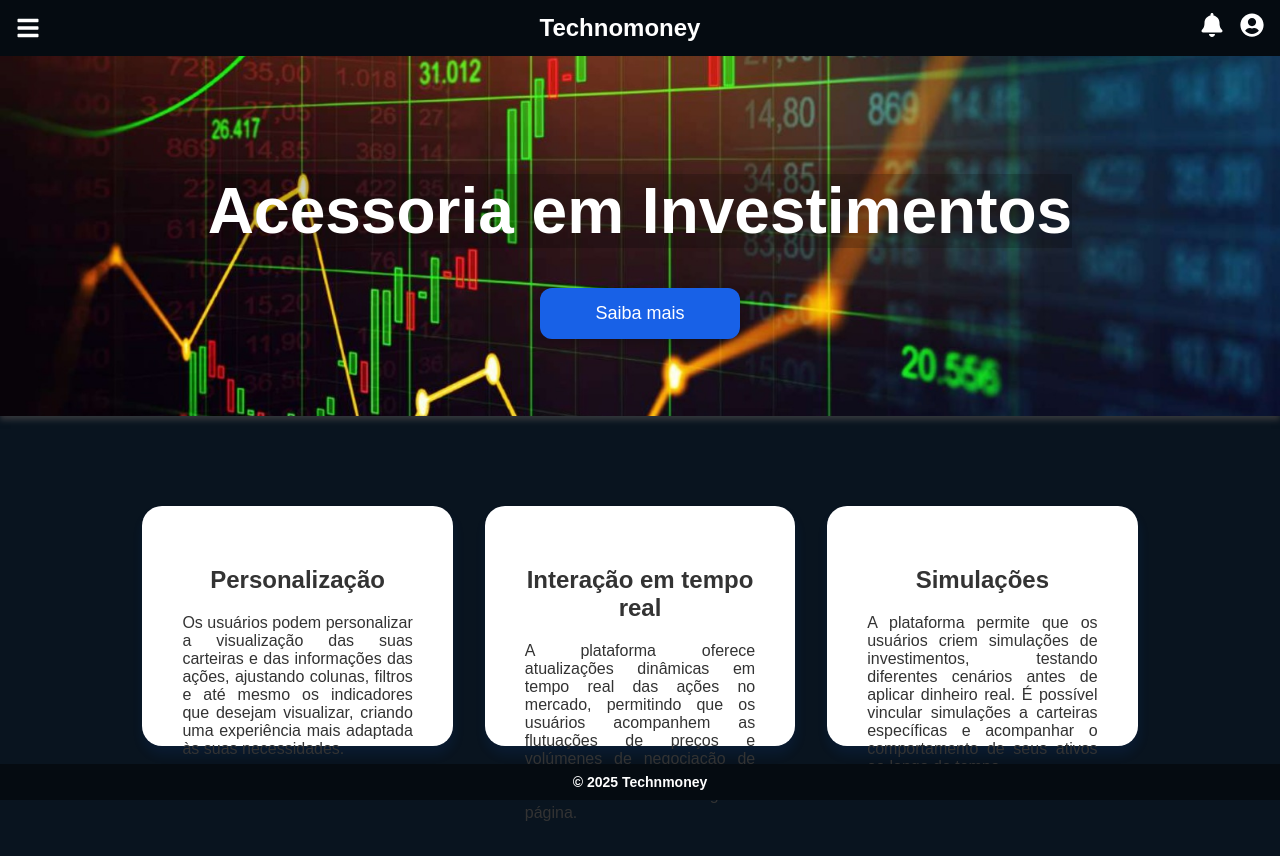
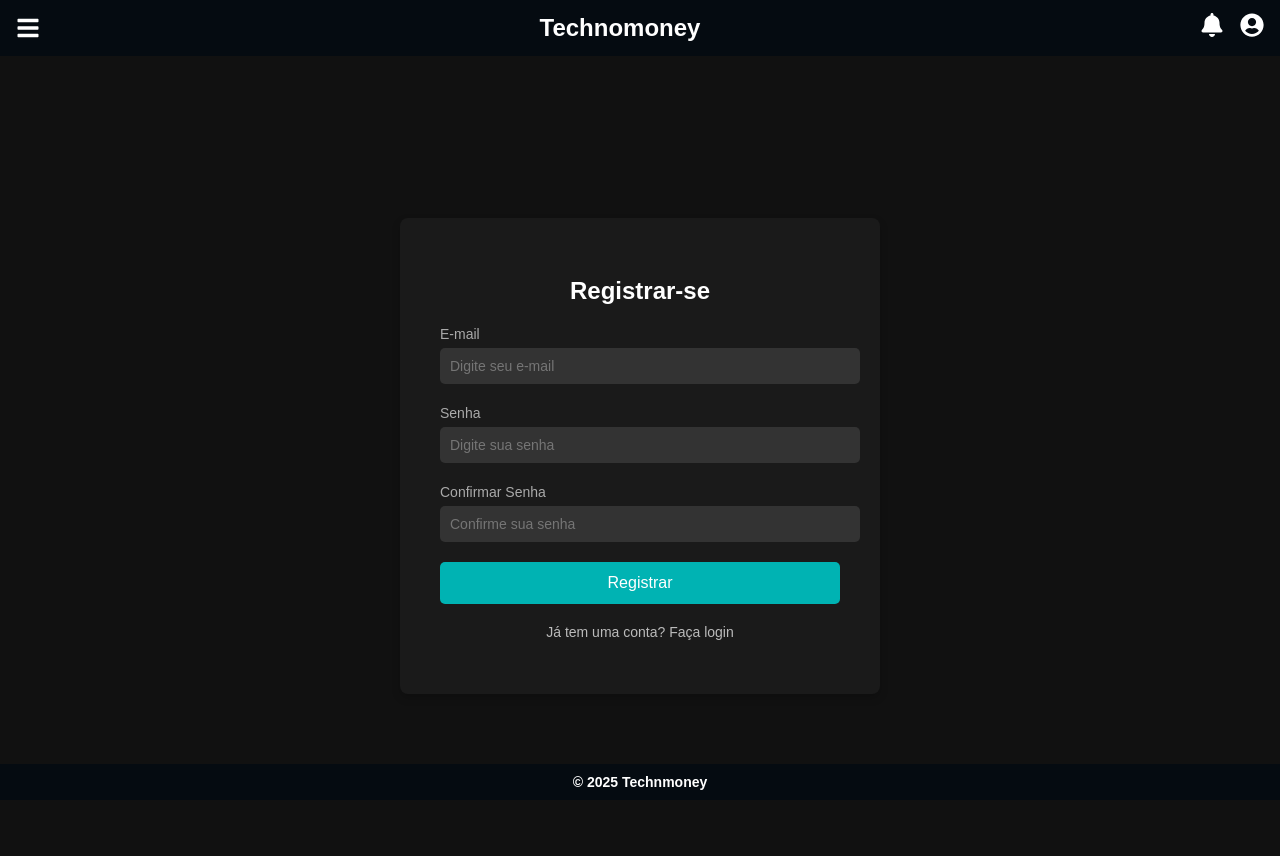
Before and after one commit to Gabrielrxewer/Technomoney-SENAI, a React (Create React App) app in the folder technomoney-app/: page /register in a window 1280 px wide. Built offline with nearby package versions, Linux system fonts and the light colour scheme.

Commit message:
Adicionando Popup de login e registro: Criação das páginas base de Login e Registro e criação do componente Popup

```diff
--- a/technomoney-app/package.json
+++ b/technomoney-app/package.json
@@ -21,7 +21,7 @@
     "react-dom": "^19.1.0",
     "react-icons": "^5.5.0",
     "react-redux": "^9.2.0",
-    "react-router-dom": "^7.5.3",
+    "react-router-dom": "^7.6.0",
     "react-scripts": "5.0.1",
     "styled-components": "^6.1.17",
     "typescript": "^5.8.3",
--- a/technomoney-app/src/App.tsx
+++ b/technomoney-app/src/App.tsx
@@ -1,17 +1,26 @@
 import React from 'react';
+import { BrowserRouter as Router, Route, Routes } from 'react-router-dom';
 import Header from './components/Header/Header';
 import Footer from './components/Footer/Footer';
 import Home from './components/Home/Home';
+import Login from './components/Login/Login';
+import Register from './components/Login/Register';
 
 import './App.css';
 
 function App() {
   return (
-    <div className="App">
-      <Header />
-      <Home />
-      <Footer/>
-    </div>
+    <Router>
+      <div className="App">
+        <Header />
+        <Routes>
+          <Route path="/" element={<Home />} />
+          <Route path="/login" element={<Login />} />
+          <Route path="/register" element={<Register />} />
+        </Routes>
+        <Footer />
+      </div>
+    </Router>
   );
 }
 
--- a/technomoney-app/src/components/Header/Header.tsx
+++ b/technomoney-app/src/components/Header/Header.tsx
@@ -1,27 +1,36 @@
 import { FaBars, FaBell, FaUserCircle } from "react-icons/fa";
-import React from "react";
+import React, { useState } from "react";
+import UserPopup from "../UserPopup/UserPopup";
 import "./Header.css";
 
 const Header: React.FC = () => {
+  const [isPopupOpen, setIsPopupOpen] = useState(false);
+
+  const togglePopup = () => {
+    setIsPopupOpen(!isPopupOpen);
+  };
+
   return (
     <header className="header">
       <div className="menu-icon">
-        {/* @ts-ignore */}
-        <FaBars /> {/* Ícone de Menu */}
+        {/* Ícone de Menu */}
+        <FaBars />
       </div>
       <div className="header-links">
         <h1>Technomoney</h1>
       </div>
       <div className="user-notifications">
         <div className="notification-bell">
-          {/* @ts-ignore */}
-          <FaBell /> {/* Ícone de Notificação */}
+          {/* Ícone de Notificação */}
+          <FaBell />
         </div>
-        <div className="user-profile">
-          {/* @ts-ignore */}
-          <FaUserCircle /> {/* Ignorando erro do TypeScript */}
+        <div className="user-profile" onClick={togglePopup}>
+          {/* Ícone de Usuário */}
+          <FaUserCircle />
         </div>
       </div>
+
+      {isPopupOpen && <UserPopup onClose={togglePopup} />}
     </header>
   );
 };
--- /dev/null
+++ b/technomoney-app/src/components/Login/Auth.css
@@ -0,0 +1,84 @@
+.auth-container {
+  background-color: #111;
+  color: #fff;
+  display: flex;
+  flex-direction: column;
+  justify-content: center;
+  align-items: center;
+  min-height: 100vh;
+}
+
+.auth-content {
+  display: flex;
+  justify-content: center;
+  align-items: center;
+  width: 100%;
+}
+
+.auth-card {
+  background-color: #1a1a1a;
+  padding: 40px;
+  border-radius: 8px;
+  width: 400px;
+  box-shadow: 0 4px 8px rgba(0, 0, 0, 0.2);
+}
+
+.auth-card h2 {
+  color: #fff;
+  text-align: center;
+  margin-bottom: 20px;
+}
+
+.form-group {
+  margin-bottom: 20px;
+}
+
+.form-group label {
+  font-size: 14px;
+  color: #aaa;
+}
+
+.form-group input {
+  width: 100%;
+  padding: 10px;
+  margin-top: 5px;
+  background-color: #333;
+  border: none;
+  border-radius: 5px;
+  color: #fff;
+  font-size: 14px;
+}
+
+.auth-button {
+  width: 100%;
+  padding: 12px;
+  background-color: #00b3b3;
+  color: #fff;
+  border: none;
+  border-radius: 5px;
+  font-size: 16px;
+  cursor: pointer;
+}
+
+.auth-button:hover {
+  background-color: #008c8c;
+}
+
+.auth-footer {
+  margin-top: 20px;
+  text-align: center;
+}
+
+.auth-footer p {
+  font-size: 14px;
+  color: #bbb;
+}
+
+.auth-footer a {
+  color: #00b3b3;
+  text-decoration: none;
+}
+
+.auth-footer a:hover {
+  text-decoration: underline;
+}
--- /dev/null
+++ b/technomoney-app/src/components/Login/Login.tsx
@@ -0,0 +1,60 @@
+import React, { useState } from "react";
+import { Link } from "react-router-dom";
+import Header from "../Header/Header";
+import Footer from "../Footer/Footer";
+import "./Auth.css";
+
+const Login: React.FC = () => {
+  const [email, setEmail] = useState("");
+  const [password, setPassword] = useState("");
+
+  const handleSubmit = (e: React.FormEvent) => {
+    e.preventDefault();
+  };
+
+  return (
+    <div className="auth-container">
+      <Header />
+      <div className="auth-content">
+        <div className="auth-card">
+          <h2>Login</h2>
+          <form onSubmit={handleSubmit}>
+            <div className="form-group">
+              <label htmlFor="email">E-mail</label>
+              <input
+                type="email"
+                id="email"
+                value={email}
+                onChange={(e) => setEmail(e.target.value)}
+                required
+                placeholder="Digite seu e-mail"
+              />
+            </div>
+            <div className="form-group">
+              <label htmlFor="password">Senha</label>
+              <input
+                type="password"
+                id="password"
+                value={password}
+                onChange={(e) => setPassword(e.target.value)}
+                required
+                placeholder="Digite sua senha"
+              />
+            </div>
+            <button type="submit" className="auth-button">
+              Entrar
+            </button>
+          </form>
+          <div className="auth-footer">
+            <p>
+              Não tem uma conta? <Link to="/register">Registre-se</Link>
+            </p>
+          </div>
+        </div>
+      </div>
+      <Footer />
+    </div>
+  );
+};
+
+export default Login;
--- /dev/null
+++ b/technomoney-app/src/components/Login/Register.tsx
@@ -0,0 +1,72 @@
+import React, { useState } from "react";
+import { Link } from "react-router-dom";
+import Header from "../Header/Header";
+import Footer from "../Footer/Footer";
+import "./Auth.css";
+
+const Register: React.FC = () => {
+  const [email, setEmail] = useState("");
+  const [password, setPassword] = useState("");
+  const [confirmPassword, setConfirmPassword] = useState("");
+
+  const handleSubmit = (e: React.FormEvent) => {
+    e.preventDefault();
+  };
+
+  return (
+    <div className="auth-container">
+      <Header />
+      <div className="auth-content">
+        <div className="auth-card">
+          <h2>Registrar-se</h2>
+          <form onSubmit={handleSubmit}>
+            <div className="form-group">
+              <label htmlFor="email">E-mail</label>
+              <input
+                type="email"
+                id="email"
+                value={email}
+                onChange={(e) => setEmail(e.target.value)}
+                required
+                placeholder="Digite seu e-mail"
+              />
+            </div>
+            <div className="form-group">
+              <label htmlFor="password">Senha</label>
+              <input
+                type="password"
+                id="password"
+                value={password}
+                onChange={(e) => setPassword(e.target.value)}
+                required
+                placeholder="Digite sua senha"
+              />
+            </div>
+            <div className="form-group">
+              <label htmlFor="confirmPassword">Confirmar Senha</label>
+              <input
+                type="password"
+                id="confirmPassword"
+                value={confirmPassword}
+                onChange={(e) => setConfirmPassword(e.target.value)}
+                required
+                placeholder="Confirme sua senha"
+              />
+            </div>
+            <button type="submit" className="auth-button">
+              Registrar
+            </button>
+          </form>
+          <div className="auth-footer">
+            <p>
+              Já tem uma conta? <Link to="/login">Faça login</Link>
+            </p>
+          </div>
+        </div>
+      </div>
+      <Footer />
+    </div>
+  );
+};
+
+export default Register;
--- /dev/null
+++ b/technomoney-app/src/components/UserPopup/UserPopup.css
@@ -0,0 +1,50 @@
+.user-popup {
+    position: absolute;
+    top: 60px;
+    right: 30px;
+    background-color: #1a1a1a;
+    color: #fff;
+    padding: 20px;
+    width: 200px;
+    border-radius: 8px;
+    box-shadow: 0 4px 8px rgba(0, 0, 0, 0.3);
+    display: flex;
+    flex-direction: column;
+    gap: 15px;
+    z-index: 10;
+  }
+
+  .popup-content {
+    display: flex;
+    flex-direction: column;
+  }
+
+  .popup-content ul {
+    list-style-type: none;
+    padding: 0;
+  }
+
+  .popup-content ul li {
+    padding: 10px;
+    font-size: 16px;
+  }
+
+  .popup-content ul li a {
+    text-decoration: none;
+    color: #00b3b3;
+  }
+
+  .popup-content ul li a:hover {
+    text-decoration: underline;
+  }
+
+  .close-btn {
+    background: none;
+    border: none;
+    font-size: 20px;
+    color: #fff;
+    cursor: pointer;
+    position: absolute;
+    top: 5px;
+    right: 5px;
+  }
--- /dev/null
+++ b/technomoney-app/src/components/UserPopup/UserPopup.tsx
@@ -0,0 +1,27 @@
+import React from 'react';
+import { Link } from 'react-router-dom';
+import './UserPopup.css';
+
+interface UserPopupProps {
+  onClose: () => void;
+}
+
+const UserPopup: React.FC<UserPopupProps> = ({ onClose }) => {
+  return (
+    <div className="user-popup">
+      <div className="popup-content">
+        <button onClick={onClose} className="close-btn">X</button>
+        <ul>
+          <li>
+            <Link to="/login" onClick={onClose}>Login</Link>
+          </li>
+          <li>
+            <Link to="/register" onClick={onClose}>Registrar-se</Link>
+          </li>
+        </ul>
+      </div>
+    </div>
+  );
+};
+
+export default UserPopup;
```
